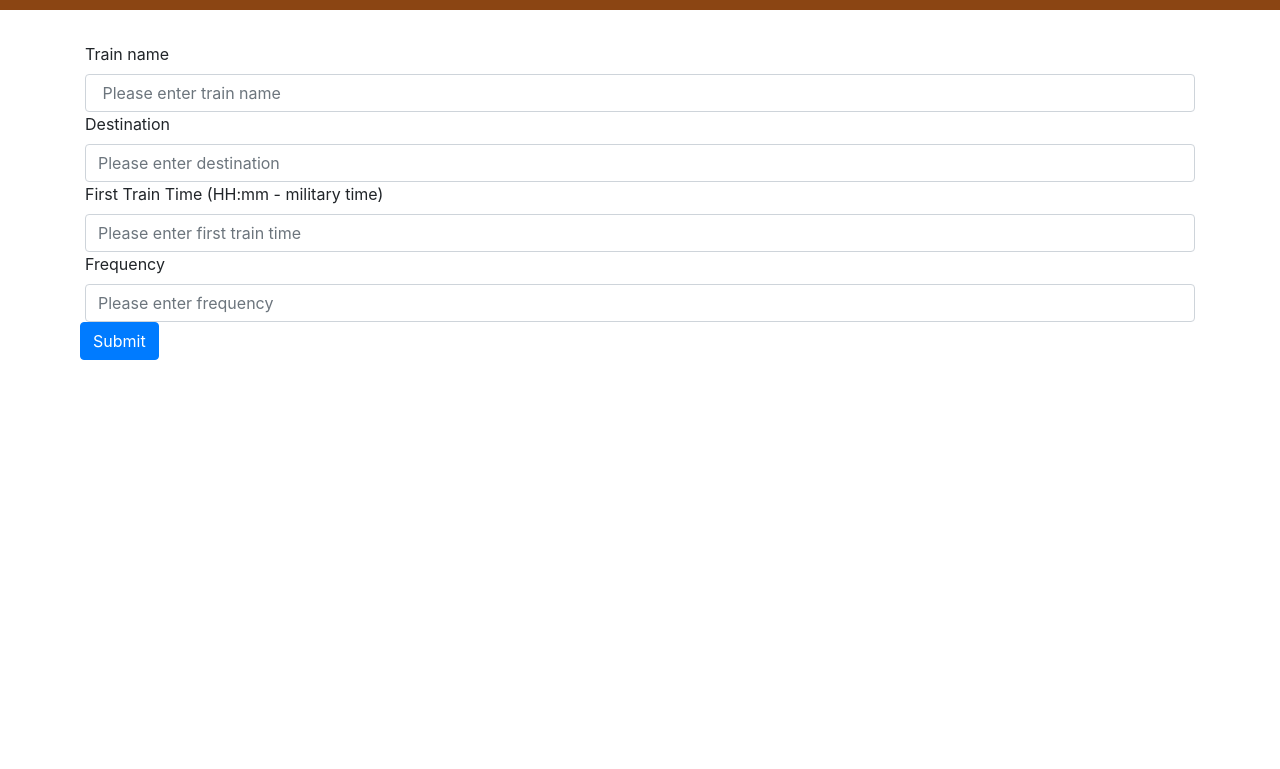
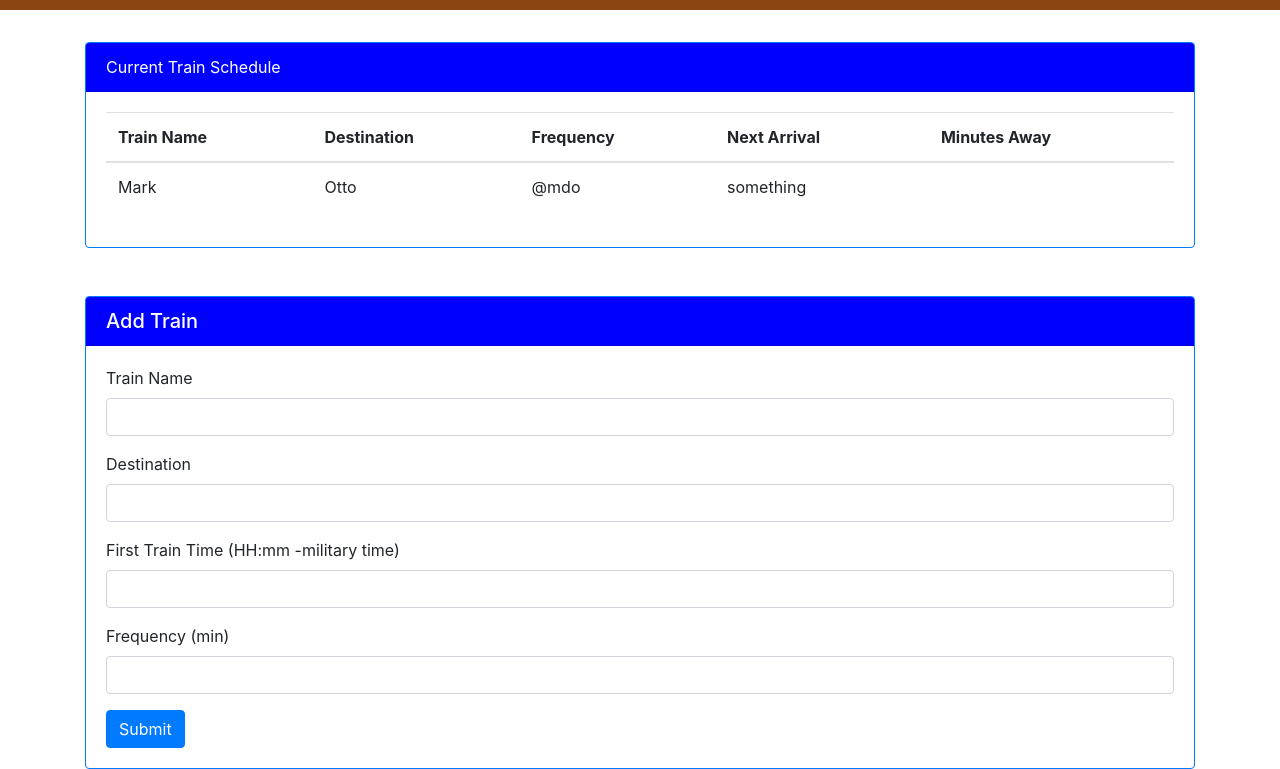
Before and after one commit to cladesic/Train_Time, a plain HTML site: page index.html in a window 1280 px wide. Shown: the part 75-844 px from the top of the page. Before the commit the page ends 800 px from the top, so only its background shows below. Drawn offline with nearby package versions, Linux system fonts and the light colour scheme; no server answers.

Commit message:
changed form to card

```diff
--- a/assets/css/style.css
+++ b/assets/css/style.css
@@ -5,3 +5,7 @@
     background-color:saddlebrown;
     color: white
 }
+.card-header{
+    color: white;
+    background-color: blue;
+}
--- a/assets/javascript/app.js
+++ b/assets/javascript/app.js
@@ -0,0 +1,50 @@
+
+
+ var config = {
+    apiKey: "AIzaSyBmdDAlmhKUmFOIg_owIWpBdE7lAwtRsYw",
+    authDomain: "trainscheduletime.firebaseapp.com",
+    databaseURL: "https://trainscheduletime.firebaseio.com",
+    projectId: "trainscheduletime",
+    storageBucket: "trainscheduletime.appspot.com",
+    messagingSenderId: "781679347135"
+  };
+  firebase.initializeApp(config);
+  var database = firebase.database();
+  var trainName = "";
+  var destination ="";
+  var frequency= "";
+  var trainTime= 0;
+
+
+  database.ref().on("value", function(snapshot) {
+    if (snapshot.child("trainName").exists() && snapshot.child("destination").exists() && snapshot.child("trainTime").exists() && snapshot.child("frequency").exists() ) {
+
+        trainName = snapshot.val().trainName;
+        destination = parseInt(snapshot.val().destination);
+        trainTime = snapshot.val().trainTime;
+        frequency = snapshot.val().frequency;
+      }
+
+}, function(errorObject) {
+    console.log("The read failed: " + errorObject.code);
+
+});
+
+  $("#submit-bid").on("click", function(event) {
+    // Don't refresh the page!
+    event.preventDefault();
+console.log("button clicked")
+
+    trainName = $("#trainName-input").val().trim();
+    destination = $("#destination-input").val().trim();
+    frequency = $("#frequency-input").val().trim();
+    trainTime = $("#trainTime-input").val().trim();
+
+    database.ref().set({
+      trainName: trainName,
+      destination: destination,
+      frequency: frequency,
+      trainTime:trainTime
+    });
+
+  });
--- a/index.html
+++ b/index.html
@@ -19,57 +19,68 @@
                 <h1 class="display-4">Train Time
             </div>
     </header>
-
-
-    <!-- Form for submit-->
     <div class="container-fluid">
         <div class="container">
-            <form class="trainEntry" novalidate>
-                <div class="form-row">
-                    <div class="col-12">
-                        <label for="validationTooltip01">Train name</label>
-                        <input type="text" class="form-control" id="validationTooltip01"
-                            placeholder=" Please enter train name" value="" required>
-                    </div>
-                </div>
-        </div>
-        <div class="container">
-            <div class="form-row">
-                <div class="col-12">
-                    <label for="validationTooltip02">Destination</label>
-                    <input type="text" class="form-control" id="validationTooltip02"
-                        placeholder="Please enter destination" value="" required>
+            <div class="card text-black mb-12 border-primary">
+                <div class="card-header">Current Train Schedule</div>
+                <div class="card-body">
+                    <table class="table">
+                        <thead>
+                            <tr>
+                                <th scope="col">Train Name</th>
+                                <th scope="col">Destination</th>
+                                <th scope="col">Frequency</th>
+                                <th scope="col">Next Arrival</th>
+                                <th scope="col">Minutes Away</th>
+                            </tr>
+                        </thead>
+                        <tbody>
+                            <tr>
+                                <td>Mark</td>
+                                <td>Otto</td>
+                                <td>@mdo</td>
+                                <td>something</td>
+                            </tr>
+
+                        </tbody>
+                    </table>
                 </div>
             </div>
         </div>
+    </div><br><br>
+
+    <div class="container-fluid">
         <div class="container">
-            <div class="form-row">
-                <div class="col-12">
-                    <label for="validationTooltip03">First Train Time (HH:mm - military time)</label>
-                    <input type="text" class="form-control" id="validationTooltip03"
-                        placeholder="Please enter first train time" value="" required>
+            <div class="card text-black mb-12 border-primary">
+                <h5 class="card-header">Add Train</h5>
+                <div class="card-body">
+                    <form>
+                        <div class="form-group">
+                            <label for="trainName-input">Train Name</label>
+                            <input type="text" class="form-control trainName" id="trainName-input">
+                        </div>
+                        <div class="form-group">
+                            <label for="destination-input">Destination</label>
+                            <input type="text" class="form-control destination" id="destination-input">
+                        </div>
+                        <div class="form-group">
+                            <label for="frequency-input">First Train Time (HH:mm -military time)</label>
+                            <input type="text" class="form-control trainTime" id="frequency-input">
+                        </div>
+                        <div class="form-group">
+                            <label for="trainTime-input">Frequency (min)</label>
+                            <input type="text" class="form-control frequency" id="trainTime-input">
+                        </div>
+
+                        <button class="btn btn-primary" id="submit-bid" type="submit">Submit</button>
+                    </form>
                 </div>
             </div>
-        </div>
-        <div class="container">
-            <div class="form-row">
-                <div class="col-12">
-                    <label for="validationTooltip04">Frequency</label>
-                    <input type="text" class="form-control" id="validationTooltip04"
-                        placeholder="Please enter frequency" value="" required>
-                </div>
-            </div>
-        </div>
-        <div class="container">
-        <div class="form-row">
-        <button class="btn btn-primary" type="submit">Submit</button>
-        </div>
-        </div>
 
 
-        </form>
-    </div>
-
+        </div>
+        <script src="https://www.gstatic.com/firebasejs/4.12.0/firebase.js"></script>
+        <script src="assets/javascript/app.js"> </script>
 </body>
 
 </html>
```
